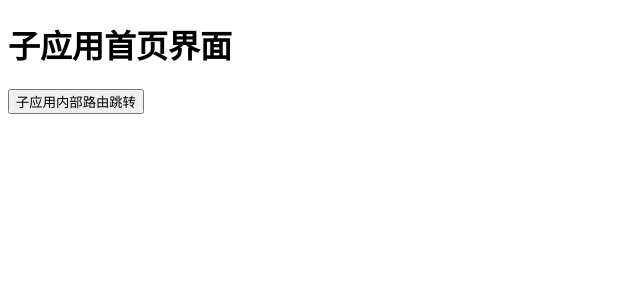
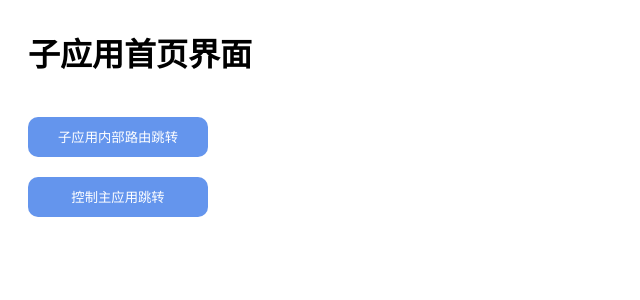
Before and after one commit to dddggg123/vue3-ts-vite-admin-micro1, a Vue app: page /#/ in a window 1280 px wide. Shown: the top 300 px of the page, without its empty margins (0-640 px from the left). Built offline with nearby package versions, Linux system fonts and the light colour scheme.

Commit message:
update code

```diff
--- a/src/router/index.ts
+++ b/src/router/index.ts
@@ -4,12 +4,12 @@ import type { RouteRecordRaw } from 'vue-router'
 const routes: RouteRecordRaw[] = [
   {
     path: '/',
-    name: 'home',
+    name: 'app-one-home',
     component: () => import('../views/home.vue')
   },
   {
     path: '/about',
-    name: 'vue-about',
+    name: 'app-one-about',
     component: () => import('../views/about.vue')
   }
 ]
--- a/src/views/home.vue
+++ b/src/views/home.vue
@@ -1,7 +1,8 @@
 <template>
   <div class="app-two-home-container">
     <h1>子应用首页界面</h1>
-    <button @click="navigteHandler"> 子应用内部路由跳转 </button>
+    <button class="btn" @click="microNavigteHandler"> 子应用内部路由跳转 </button>
+    <button class="btn" @click="mainNavigteHandler"> 控制主应用跳转 </button>
   </div>
 </template>
 
@@ -10,13 +11,33 @@ import { useRouter } from 'vue-router'
 
 const router = useRouter();
 
-function navigteHandler() {
+function microNavigteHandler() {
   router.push('/about');
+}
+
+function mainNavigteHandler() {
+  // window.history.pushState({
+  //   user: {}
+  // }, '', '/home')
 }
 </script>
 
 <style lang="scss">
 .app-two-home-container {
   height: 100%;
+  display: flex;
+  flex-direction: column;
+  padding: 0 20px;
+
+  .btn {
+    width: 180px;
+    line-height: 40px;
+    height: 40px;
+    margin-top: 20px;
+    border: none;
+    border-radius: 10px;
+    background-color: cornflowerblue;
+    color: #fff;
+  }
 }
 </style>
```
